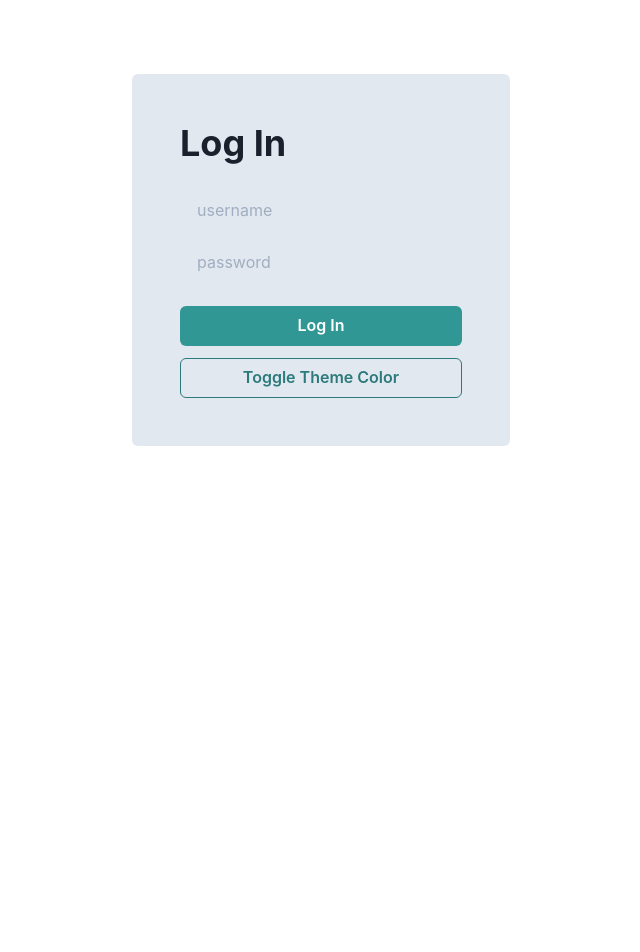
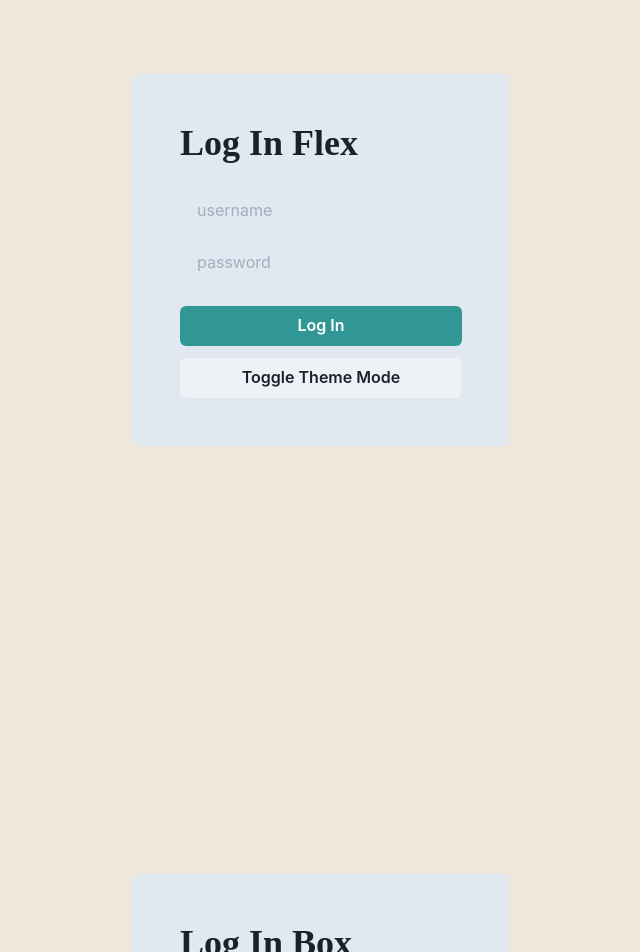
Before and after one commit to entest-hai/haitran-homepage, a Next.js app: page /TestLogin in a window 1280 px wide. Shown: the part 140-1092 px from the top of the page, without its empty margins (319-959 px from the left). Before the commit the page ends 800 px from the top, so only its background shows below. Built offline with nearby package versions, Linux system fonts and the light colour scheme.

Commit message:
test toggle them ok

```diff
--- a/components/Login.js
+++ b/components/Login.js
@@ -2,8 +2,18 @@
 // Compare Box and Flex to create login form
 // justifyContent to align item in main axis
 // alignItem to align item in cross axis
+import {Box, Heading, Flex, Button, useColorMode, useColorModeValue, Input } from '@chakra-ui/react';
 
-import {Box, Heading, Flex, Button, useColorMode, useColorModeValue, Input } from '@chakra-ui/react';
+const ToggleTheme = () => {
+  const { toggleColorMode } = useColorMode()
+  return (
+    <Button
+      onClick={toggleColorMode}
+    >
+          Toggle Theme Mode
+    </Button>
+  )
+}
 
 const Login = () => {
 
@@ -16,7 +26,7 @@ const Login = () => {
         <Heading
           mb={6}
         >
-          Log In
+          Log In Flex
         </Heading>
         <Input
           placeholder={'username'}
@@ -29,39 +39,32 @@ const Login = () => {
         >
         </Input>
         <Button
+          onClick={toggleThemeColor}
           variant={'solid'}
           colorScheme={'teal'}
           mb={3}
         >
           Log In
         </Button>
-        <Button
-          variant={'outline'}
-          colorScheme={'teal'}
-          onClick={() => {
-            console.log('change them color')
-            useColorModeValue
-          }}
-        >
-          Toggle Theme Color
-        </Button>
+        <ToggleTheme></ToggleTheme>
       </Flex>
     </Flex>
   )
 }
 
-const LoginBox = () => {
-  const {toggleThemeColor} = useColorMode()
+export const LoginBox = () => {
+  const { toggleColorMode } = useColorMode()
+  const formBackground = useColorModeValue('gray.200', 'gray.700')
+
   return (
     <Box
       width={'100%'}
       height={'100vh'}
-      bg={'tomato'}
       display={'flex'}
       justifyContent={'center'}
       alignItems={'center'}>
       <Box
-        bg={'gray.200'}
+        bg={formBackground}
         display={'flex'}
         flexDirection={'column'}
         borderRadius={6}
@@ -70,7 +73,7 @@ const LoginBox = () => {
         <Heading
           mb={6}
         >
-          Log In
+          Log In Box
         </Heading>
         <Input
           placeholder={'username'}
@@ -83,19 +86,14 @@ const LoginBox = () => {
         >
         </Input>
         <Button
+          onClick={toggleColorMode}
           variant={'solid'}
           colorScheme={'teal'}
           mb={3}
         >
           Log In
         </Button>
-        <Button
-          variant={'outline'}
-          colorScheme={'teal'}
-          onClick={toggleThemeColor}
-        >
-          Toggle Theme Color
-        </Button>
+        <ToggleTheme></ToggleTheme>
       </Box>
     </Box>
   )
--- a/lib/theme.js
+++ b/lib/theme.js
@@ -40,9 +40,9 @@ const colors = {
 }
 
 const config = {
-  initialColorMode: 'dark',
+  initialColorMode: 'light',
   useSystemColorMode: false
 }
 
-const theme = extendTheme({ styles, components, fonts, colors })
+const theme = extendTheme({config, styles, components, fonts, colors })
 export default theme
--- a/pages/TestLogin.js
+++ b/pages/TestLogin.js
@@ -1,8 +1,13 @@
+import {Box } from '@chakra-ui/react';
 import Login from '../components/Login';
+import { LoginBox } from '../components/Login';
 
 const TestLogin = () => {
   return (
-    <Login></Login>
+    <Box display={'flex'} flexDirection={'column'}>
+      <Login></Login>
+      <LoginBox></LoginBox>
+    </Box>
   )
 }
 
--- a/pages/_app.js
+++ b/pages/_app.js
@@ -1,11 +1,13 @@
 import { ChakraProvider } from '@chakra-ui/provider';
 import theme from '../lib/theme';
-
+import Layout from '../components/layouts/main'
 
 const Website = ({Component, pageProps, router}) => {
   return (
-    <ChakraProvider>
+    <ChakraProvider theme={theme}>
+      {/* <Layout router={router}> */}
       <Component {...pageProps} key={router.route}></Component>
+      {/* </Layout> */}
     </ChakraProvider>
   )
 }
```
